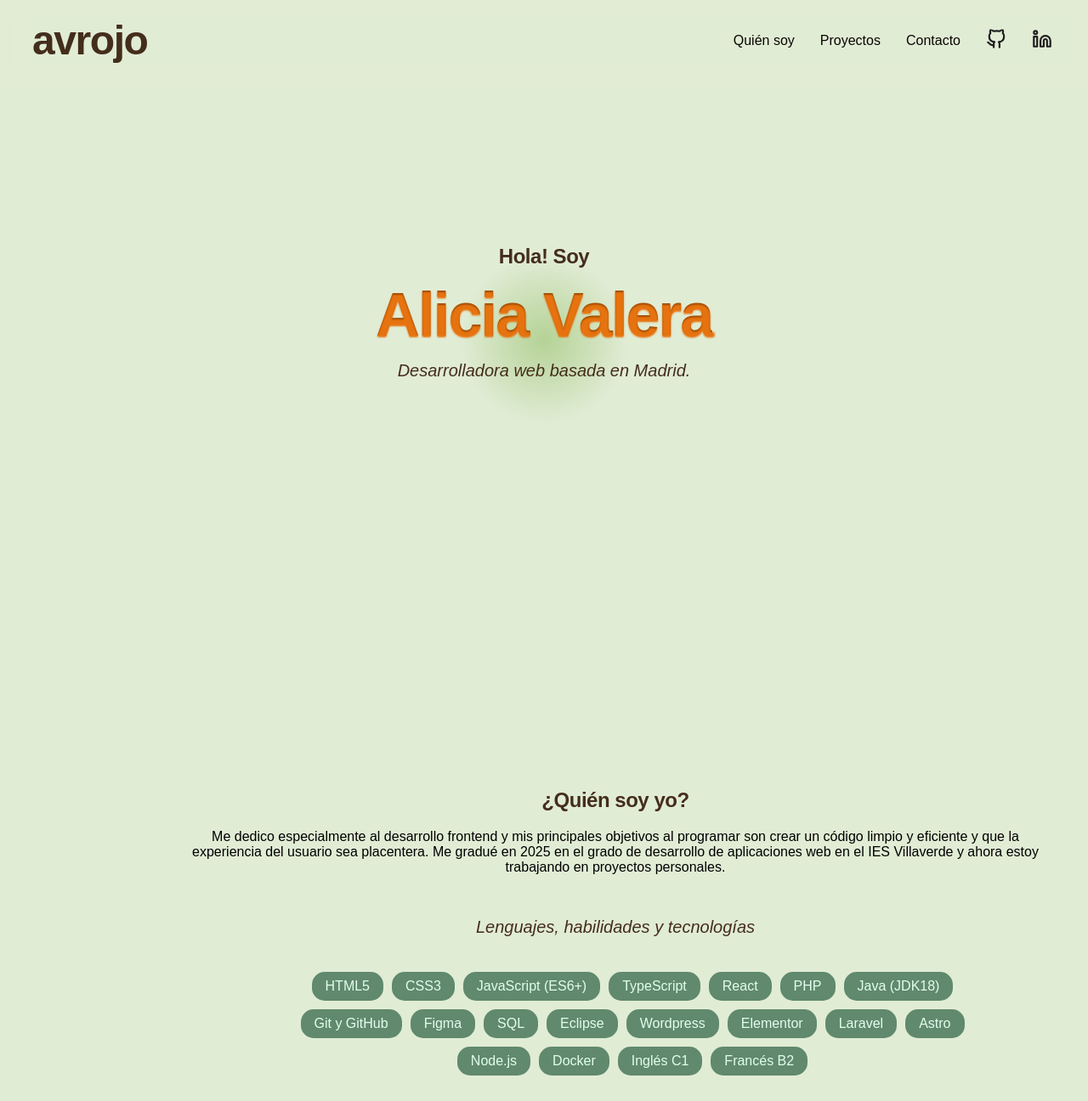
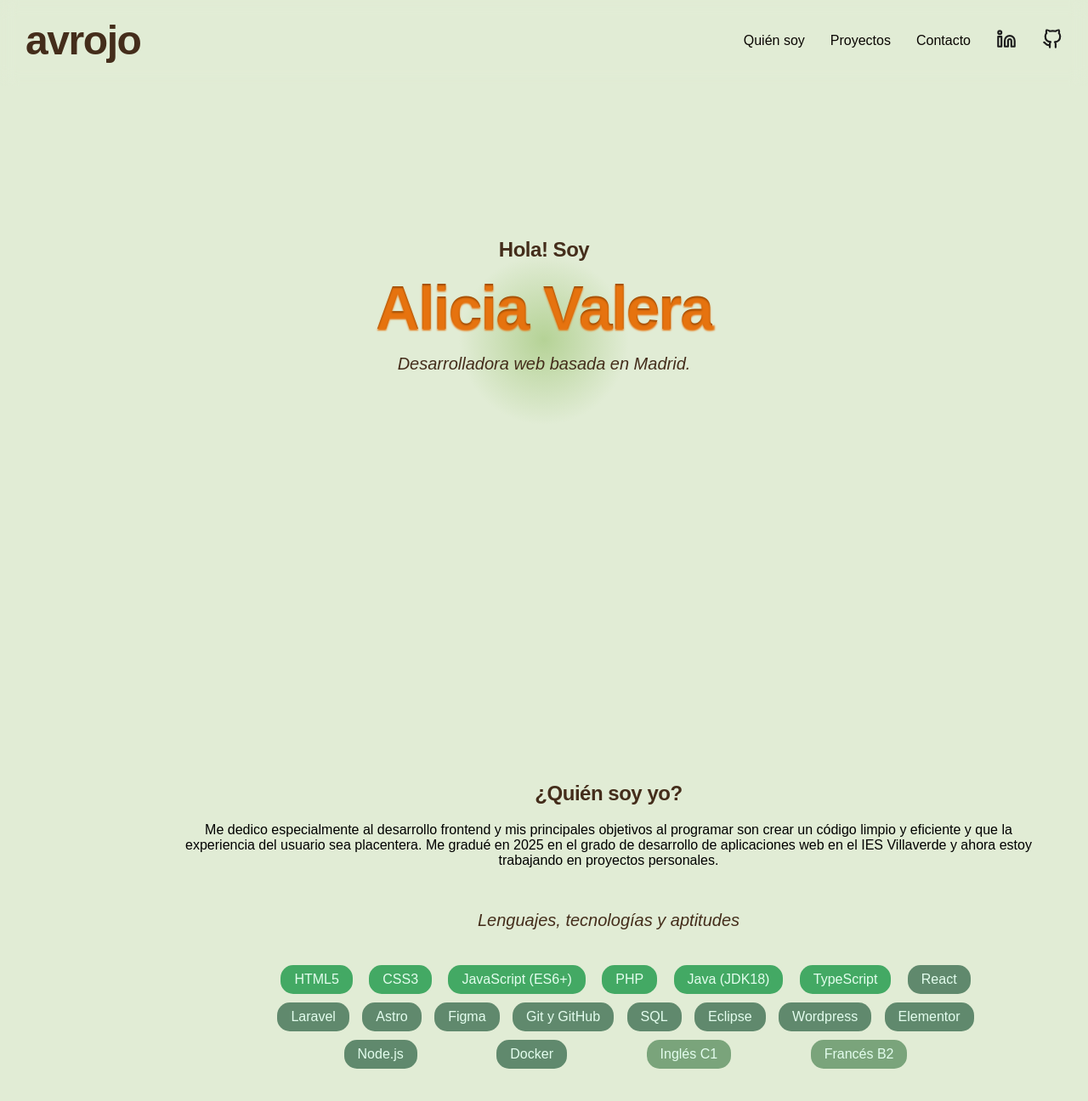
Before and after one commit to avrojo/avrojo.github.io, a plain HTML site: page index.html in a window 1280 px wide. Shown: the top 1296 px of the page at 85% size. Drawn offline with Linux system fonts and the light colour scheme; a web font is replaced by a local one.

Commit message:
quien soy

```diff
--- a/index.html
+++ b/index.html
@@ -21,9 +21,9 @@
         <a href="#sobre-mi" class="menu-link">Quién soy</a>
         <a href="#proyectos" class="menu-link">Proyectos</a>
         <a href="#contacto" class="menu-link">Contacto</a>
-        <a href="https://github.com/avrojo" target="_blank"><img class="icon" src="./public/icons/github.svg" />
-          <a href="https://www.linkedin.com/in/alicia-valera-rojo/" target="_blank"><img class="icon"
-              src="./public/icons/linkedin.svg" /></a>
+        <a href="https://www.linkedin.com/in/alicia-valera-rojo/" target="_blank"><img class="icon" src="./public/icons/linkedin.svg" /></a>
+
+        <a href="https://github.com/avrojo" target="_blank"><img class="icon" src="./public/icons/github.svg" /></a>
       </div>
     </div>
     <div class="presentacion">
@@ -47,28 +47,28 @@
       </div>
       <div class="lista">
         <div class="accent">
-          Lenguajes, habilidades y tecnologías
+          Lenguajes, tecnologías y aptitudes
         </div>
         <ul class="cosas">
-          <li>HTML5</li>
-          <li>CSS3</li>
-          <li>JavaScript (ES6+)</li>
-          <li>TypeScript</li>
-          <li>React</li>
-          <li>PHP</li>
-          <li>Java (JDK18)</li>
-          <li>Git y GitHub</li>
-          <li>Figma</li>
-          <li>SQL</li>
-          <li>Eclipse</li>
-          <li>Wordpress</li>
-          <li>Elementor</li>
-          <li>Laravel</li>
-          <li>Astro</li>
-          <li>Node.js</li>
-          <li>Docker</li>
-          <li>Inglés C1</li>
-          <li>Francés B2</li>
+          <li class="lenguaje">HTML5</li>
+          <li class="lenguaje">CSS3</li>
+          <li class="lenguaje">JavaScript (ES6+)</li>
+          <li class="lenguaje">PHP</li>
+          <li class="lenguaje">Java (JDK18)</li>
+          <li class="lenguaje">TypeScript</li>
+          <li class="tecnologias">React</li>
+          <li class="tecnologias">Laravel</li>
+          <li class="tecnologias">Astro</li>
+          <li class="tecnologias">Figma</li>
+          <li class="tecnologias">Git y GitHub</li>
+          <li class="tecnologias">SQL</li>
+          <li class="tecnologias">Eclipse</li>
+          <li class="tecnologias">Wordpress</li>
+          <li class="tecnologias">Elementor</li>
+          <li class="tecnologias">Node.js</li>
+          <li class="tecnologias">Docker</li>
+          <li class="aptitud">Inglés C1</li>
+          <li class="aptitud">Francés B2</li>
         </ul>
         <a class="cv" href="./public/AliciaValera_CVfe.pdf" target="_blank" title="ver CV">VER CV COMPLETO <img class="icon" src="./public/icons/link.svg" /></a>
       </div>
@@ -109,6 +109,7 @@
           </form>
         </div>
     </div>
+  </main>
     <div class="footer">
       <div class="frame-13">
         <div class="p-gina-dise-ada-utilizando-figma-para-luego-ser-desarrollada-en-por-alicia-valera">
@@ -119,7 +120,7 @@
       </div>
       <div class="volver-arriba">Volver arriba</div>
     </div>
-    <main>
+
       <script src="./utils/form.js"></script>
       <script src="./utils/gradient.js"></script>
 </body>
--- a/styles/index.css
+++ b/styles/index.css
@@ -1,10 +1,15 @@
 /* GENERAL */
 html {
-  background: var(--soft, #e1ecd5);
   scrollbar-width: none;
 }
 html::-webkit-scrollbar {
   display: none;
+}
+
+body{
+  margin: 0;
+  padding: 0;
+  overflow-x: hidden;
 }
 
 main,
@@ -15,9 +20,11 @@ main {
   display: flex;
   flex-direction: column;
   gap: 0px;
+  width: 100vw;
   align-items: flex-start;
   justify-content: center;
   position: relative;
+  background: var(--soft, #e1ecd5);
 }
 
 p {
@@ -67,12 +74,12 @@ a {
   top: 50%;
   transform: translate(-50%, -50%);
   position: fixed;
-  z-index: -1;
+  z-index: 0;
 }
 
 /* Top menu */
 .menu {
-  padding: 19px 50px 19px 30px;
+  padding: 19px 30px;
   display: flex;
   flex-direction: row;
   align-items: center;
@@ -80,9 +87,9 @@ a {
   align-self: stretch;
   position: fixed;
   top: 0;
-  width: 100%;
   z-index: 1;
   backdrop-filter: blur(10px);
+  width: 100%;
 }
 
 .avrojo {
@@ -183,7 +190,7 @@ a {
 .cosas {
   display: flex;
   flex-wrap: wrap;
-  justify-content: center;
+  justify-content: space-evenly;
 }
 
 .cosas li{
@@ -191,11 +198,21 @@ a {
   align-items: center;
   justify-content: center;
   border-radius: 15px;
-  background-color: rgba(42, 96, 65, 0.7);
   padding: 0.5em 1em;
   color: #e3fdee;
-  margin: 5px;;
+  margin: 5px;
+}
 
+.lenguaje{
+background-color: rgba(0, 141, 52, 0.7);
+}
+
+.tecnologias{
+background-color: rgba(42, 96, 65, 0.7);
+}
+
+.aptitud{
+background-color: rgba(79, 135, 85, 0.7);
 }
 .cv {
   color: var(--pop, #e6730f);
```
